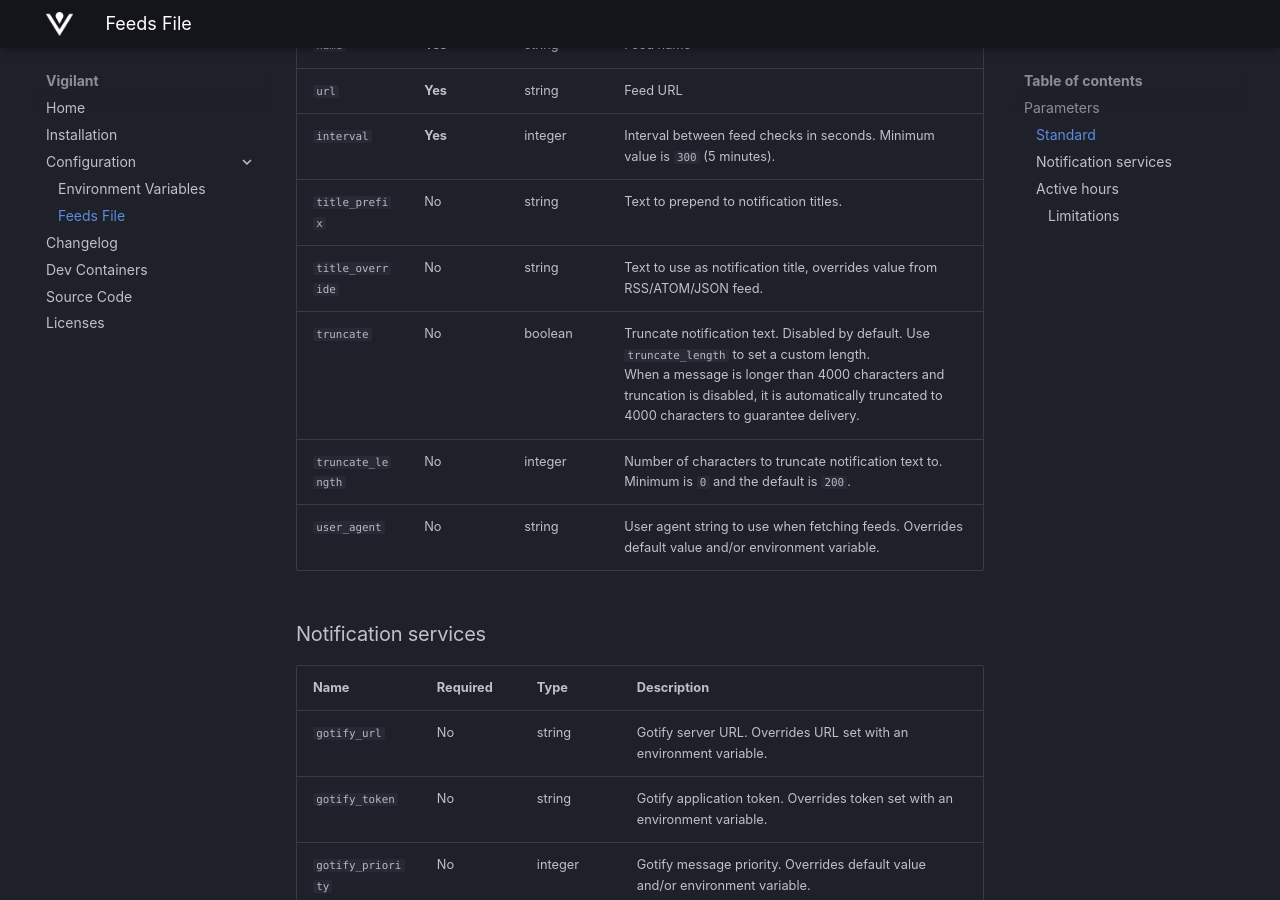
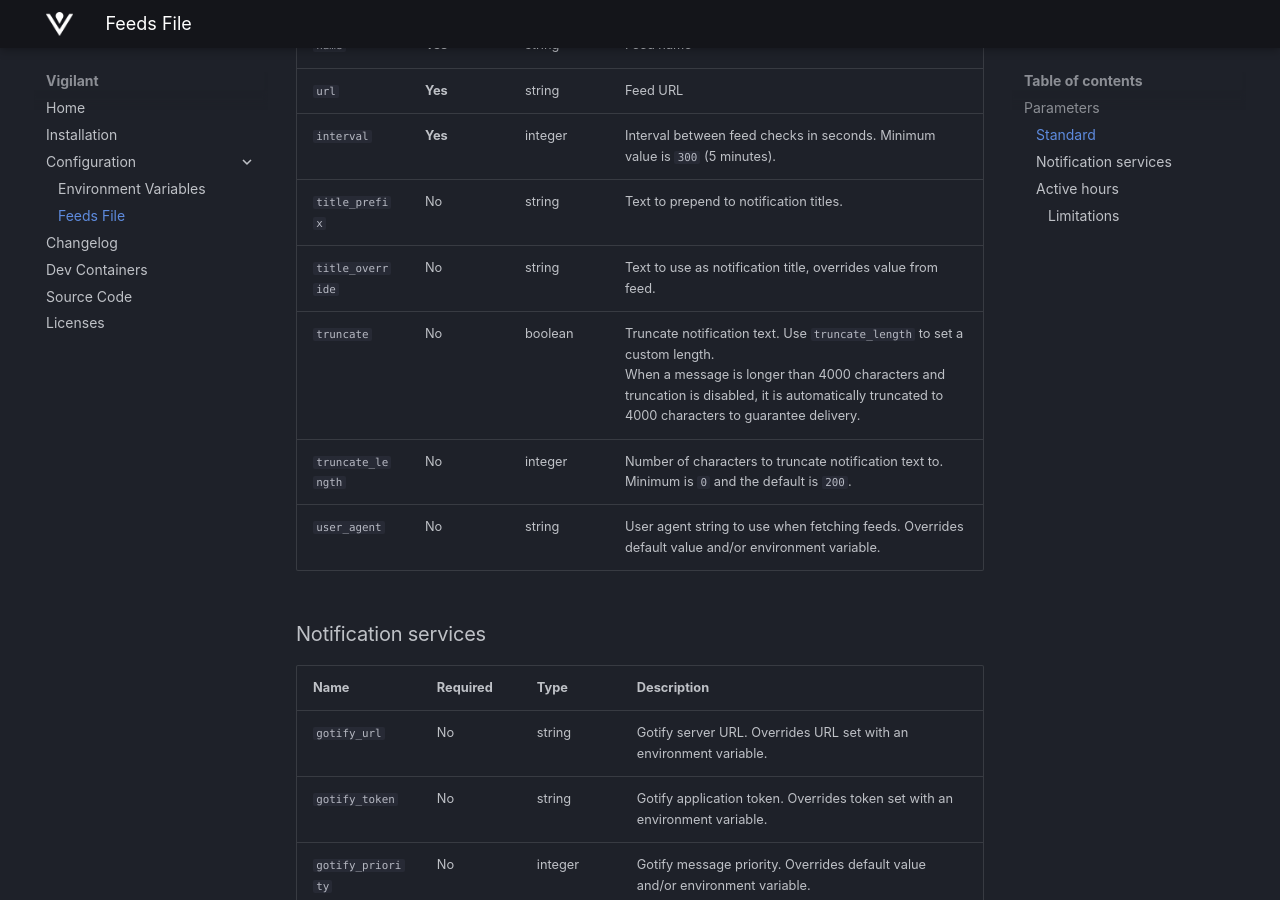
Before and after one commit to VerifiedJoseph/vigilant, an MkDocs documentation site: the page built from docs/feeds.md, in a window 1280 px wide and 900 px high, scrolled down 784 px. Built offline with MkDocs 1.6.1 and Material for MkDocs 9.7.7, drawn with Linux system fonts in a browser that asks for light colours; plug-ins that fetch from the network failed and are left out.

Commit message:
Update feeds.md

```diff
--- a/docs/feeds.md
+++ b/docs/feeds.md
@@ -32,8 +32,8 @@ feeds:
 | `url`             | **Yes**  | string  | Feed URL                                                                                           |
 | `interval`        | **Yes**  | integer | Interval between feed checks in seconds. Minimum value is `300` (5 minutes).                       |
 | `title_prefix`    | No       | string  | Text to prepend to notification titles.                                                            |
-| `title_override`  | No       | string  | Text to use as notification title, overrides value from RSS/ATOM/JSON feed.                        |
-| `truncate`        | No       | boolean | Truncate notification text. Disabled by default. Use `truncate_length` to set a custom length.<br>When a message is longer than 4000 characters and truncation is disabled, it is automatically truncated to 4000 characters to guarantee delivery.  |
+| `title_override`  | No       | string  | Text to use as notification title, overrides value from feed.                        |
+| `truncate`        | No       | boolean | Truncate notification text. Use `truncate_length` to set a custom length.<br>When a message is longer than 4000 characters and truncation is disabled, it is automatically truncated to 4000 characters to guarantee delivery.  |
 | `truncate_length` | No       | integer | Number of characters to truncate notification text to. Minimum is `0` and the default is `200`.    |
 | `user_agent`      | No       | string  | User agent string to use when fetching feeds. Overrides default value and/or environment variable. |
 
```
